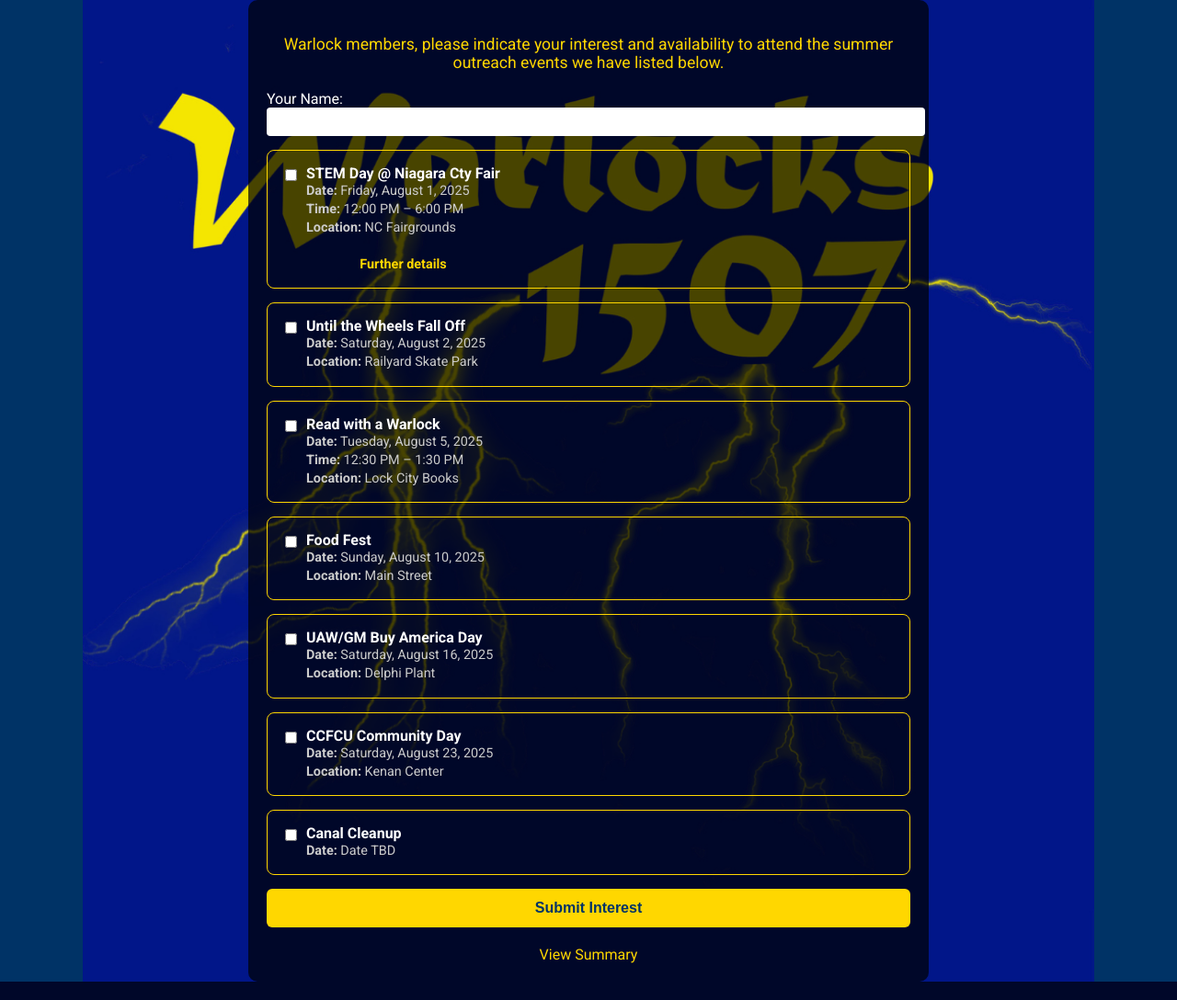
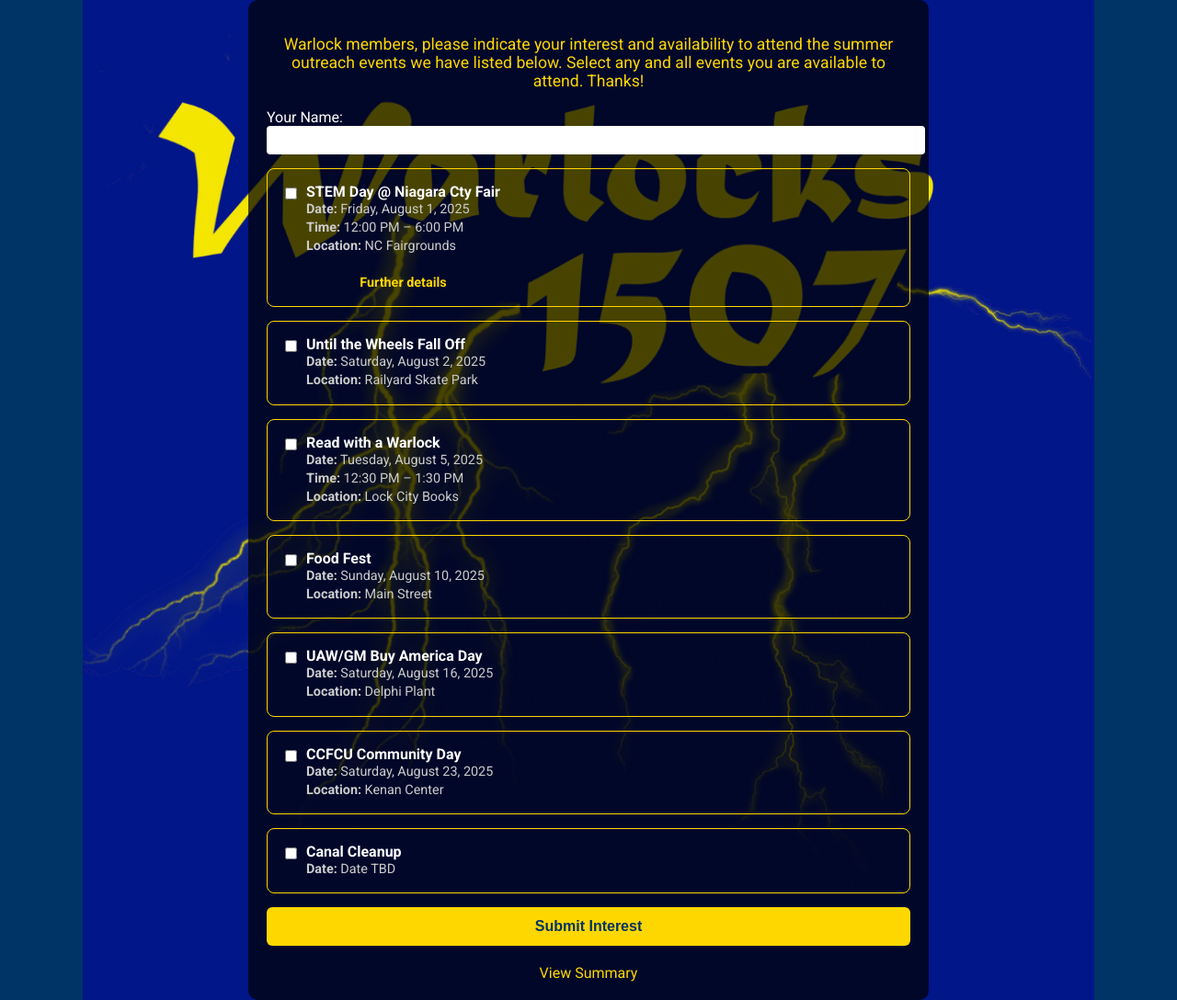
Before and after one commit to cschaus1507/2025summeroutreach, a Flask app: page / in a window 1280 px wide. Shown: the part 68-1156 px from the top of the page at 92% size. Run offline with Flask 3, Linux system fonts and the light colour scheme.

Commit message:
Update index.html

```diff
--- a/templates/index.html
+++ b/templates/index.html
@@ -87,7 +87,7 @@
   <header>Warlocks Robotics 1507 - Summer Outreach Poll</header>
   <main>
     <p class="instructions">
-      Warlock members, please indicate your interest and availability to attend the summer outreach events we have listed below.
+      Warlock members, please indicate your interest and availability to attend the summer outreach events we have listed below. Select any and all events you are available to attend. Thanks!
     </p>
     <form method="POST">
       <label>Your Name:
```
